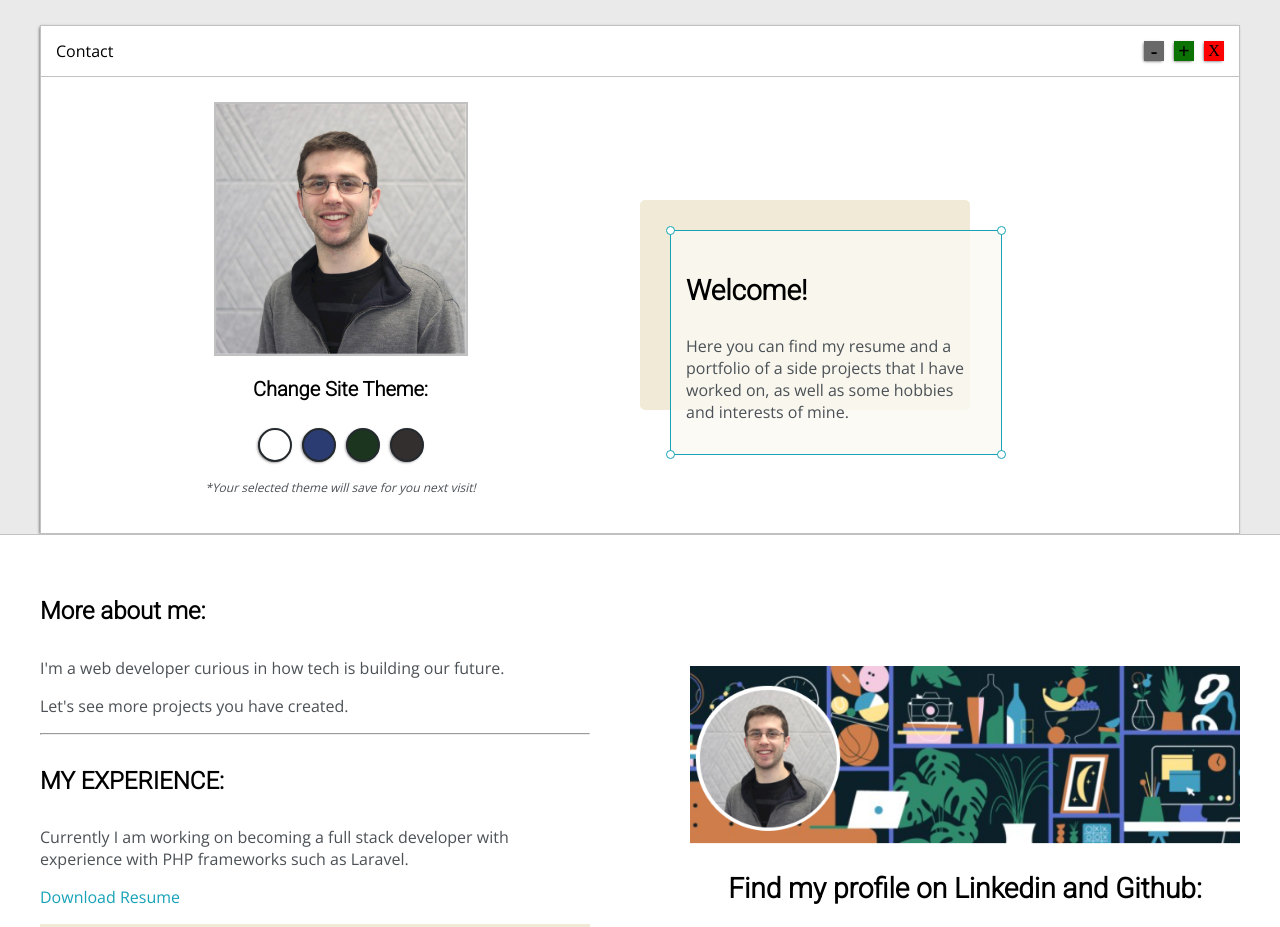
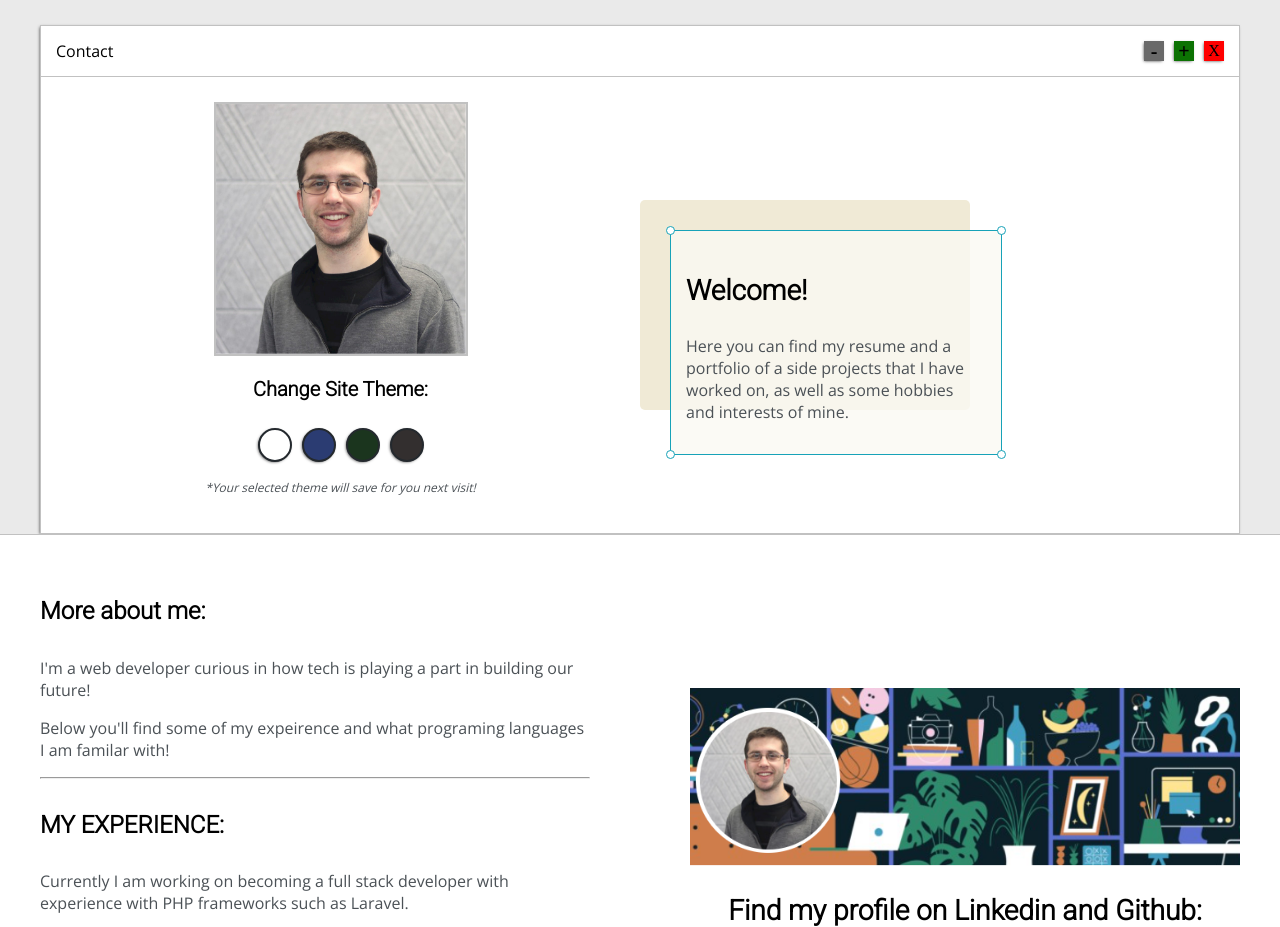
Before and after one commit to JAllara3/myPortfolio, a website: page portfolio/index.html in a window 1280 px wide. Shown: the part 135-1062 px from the top of the page. Drawn offline with nearby package versions, Linux system fonts and the light colour scheme.

Commit message:
about me update

```diff
--- a/portfolio/index.html
+++ b/portfolio/index.html
@@ -71,9 +71,8 @@
             <div class="about-wrapper">
                 <div class="about-me">
                     <h4>More about me:</h4>
-                    <p>I'm a web developer curious in how tech is building our future.</p>
-
-                    <p>Let's see more projects you have created.</p>
+                    <p>I'm a web developer curious in how tech is playing a part in building our future!</p>
+                    <p>Below you'll find some of my expeirence and what programing languages I am familar with!</p>
                     <hr>
                     <h4>MY EXPERIENCE: </h4>
                     <p>Currently I am working on becoming a full stack developer with experience with PHP frameworks such as Laravel.</p>
```
